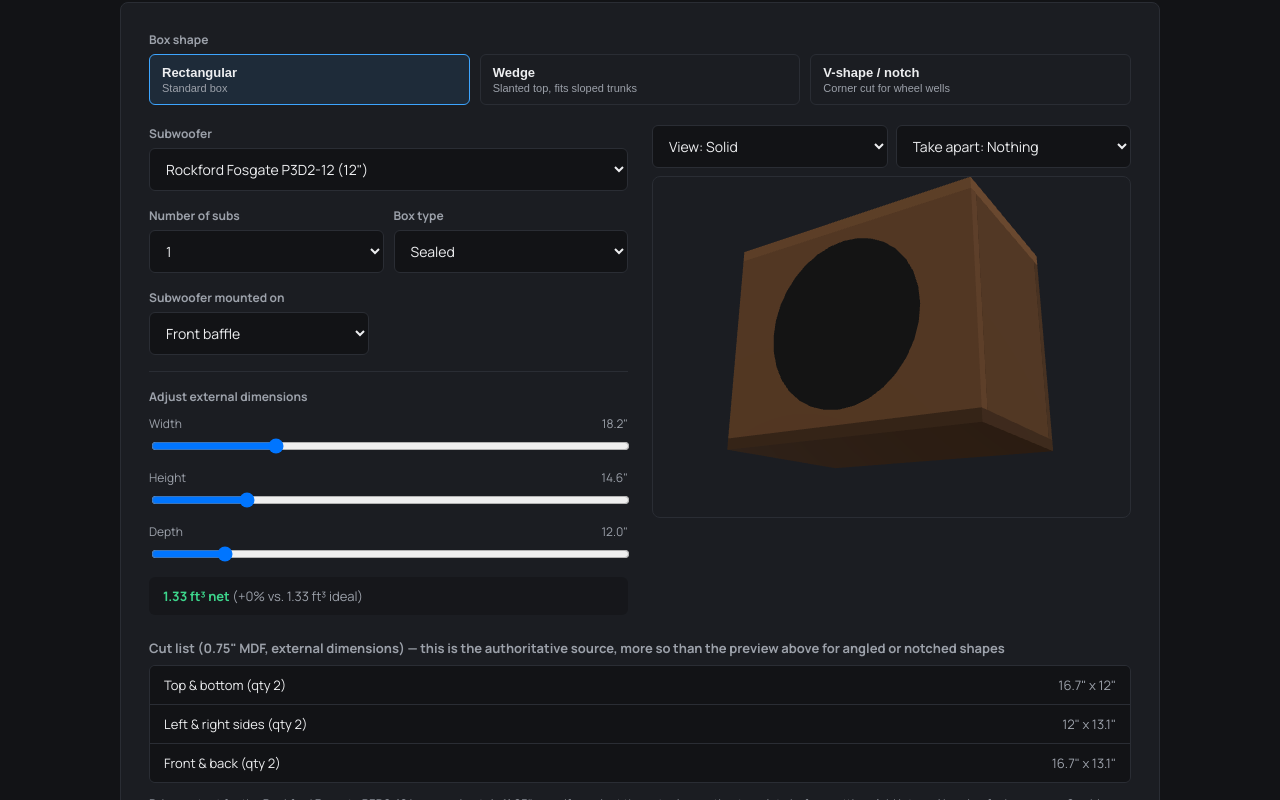
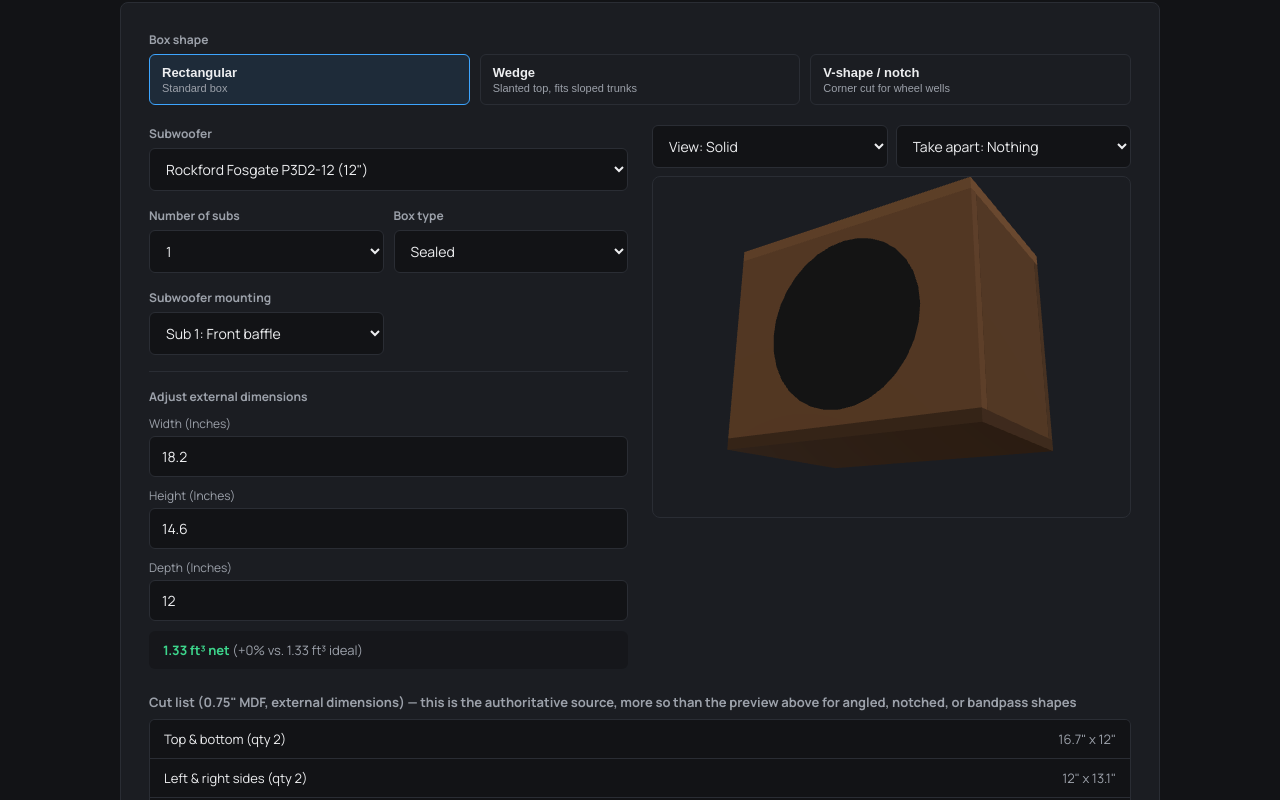
Before and after one commit to jarodhd429-max/decibel-garage, a React (Vite) app: page / in a window 1280 px wide. Shown: the part 920-1720 px from the top of the page. Built offline with nearby package versions, Linux system fonts and the light colour scheme.

Commit message:
Add files via upload

```diff
--- a/src/SubBoxDesigner.jsx
+++ b/src/SubBoxDesigner.jsx
@@ -1,4 +1,4 @@
-import { useState, useMemo, useRef } from "react";
+import { useState, useMemo, useRef, useEffect } from "react";
 import { SUB_DATABASE, subLabel } from "./subDatabase";
 import ThreeBoxView from "./ThreeBoxView.jsx";
 import { WedgeDiagram, NotchDiagram } from "./ShapeDiagram2D.jsx";
@@ -20,6 +20,8 @@ const C = {
   notch: "rgba(255,107,74,0.35)",
 };
 
+const WOOD = 0.75; // inches, 3/4" MDF
+
 function sealedNetVolumeLiters(vas, qts, qtcTarget = 0.707) {
   return vas / ((qtcTarget / qts) ** 2 - 1);
 }
@@ -36,10 +38,16 @@ function idealNetVolumeFt3({ vas, qts, boxType, numSubs, targetFb }) {
   return (single * numSubs) / 28.3168;
 }
 
-const WOOD = 0.75; // inches, 3/4" MDF
+function litersToIn3(l) {
+  return (l / 28.3168) * 1728;
+}
 
 function round1(n) {
   return Math.round(n * 10) / 10;
+}
+
+function isBandpassType(boxType) {
+  return boxType === "bandpass4" || boxType === "bandpass6";
 }
 
 export default function SubBoxDesigner() {
@@ -68,6 +76,12 @@ export default function SubBoxDesigner() {
   const [boxType, setBoxType] = useState("sealed");
   const [targetFb, setTargetFb] = useState(33);
 
+  // Bandpass-specific controls
+  const [chamberRatio, setChamberRatio] = useState(2); // front:rear volume ratio
+  const [rearFraction, setRearFraction] = useState(0.5); // rear chamber size as a fraction of Vas
+
+  const isBandpass = isBandpassType(boxType);
+
   const ideal = useMemo(
     () => idealNetVolumeFt3({ vas: sub.vas, qts: sub.qts, boxType, numSubs, targetFb }),
     [sub.vas, sub.qts, boxType, numSubs, targetFb]
@@ -76,6 +90,12 @@ export default function SubBoxDesigner() {
 
   // ---- Shape ----
   const [shapeType, setShapeType] = useState("rectangular"); // rectangular | wedge | notch
+
+  // Bandpass only makes sense for the rectangular shape -- fall back to sealed
+  // if the person switches to wedge/notch while a bandpass type is selected.
+  useEffect(() => {
+    if (shapeType !== "rectangular" && isBandpass) setBoxType("sealed");
+  }, [shapeType, isBandpass]);
 
   // Rectangular params
   const [rectExt, setRectExt] = useState(() => defaultRectFromVolume(idealIn3));
@@ -91,7 +111,8 @@ export default function SubBoxDesigner() {
 
   // Called when a panel is dragged in the 3D view. Directly sets the dragged
   // axis, then auto-solves one other axis to bring net volume back to the
-  // exact target -- same principle as the wedge/notch auto-solve.
+  // exact target -- same principle as the wedge/notch auto-solve. Not used
+  // for bandpass, where depth is always derived from the chamber volumes.
   function handlePanelDrag(axis, rawValue) {
     const MIN_DIM = 4;
     setRectExt((prev) => {
@@ -120,7 +141,7 @@ export default function SubBoxDesigner() {
 
   // Reset shape params to sensible defaults sized to current ideal volume when sub/box-type changes
   const lastIdealRef = useRef(idealIn3);
-  if (Math.abs(lastIdealRef.current - idealIn3) > 0.01) {
+  if (Math.abs(lastIdealRef.current - idealIn3) > 0.01 && !isBandpass) {
     lastIdealRef.current = idealIn3;
     setRectExt(defaultRectFromVolume(idealIn3));
   }
@@ -129,17 +150,59 @@ export default function SubBoxDesigner() {
   const [portShape, setPortShape] = useState("round"); // round | slotted
   const [portPlacement, setPortPlacement] = useState("front"); // front | side
 
-  // ---- Sub placement ----
-  const [subPlacement, setSubPlacement] = useState("front"); // front | top | side
+  // ---- Sub placement: one entry per sub, independently assignable ----
+  const [subPlacements, setSubPlacements] = useState(["front"]);
+  useEffect(() => {
+    setSubPlacements((prev) => {
+      if (prev.length === numSubs) return prev;
+      if (prev.length < numSubs) return [...prev, ...Array(numSubs - prev.length).fill("front")];
+      return prev.slice(0, numSubs);
+    });
+  }, [numSubs]);
+  function updateSubPlacement(index, value) {
+    setSubPlacements((prev) => prev.map((p, i) => (i === index ? value : p)));
+  }
 
   // ---- 3D view options (rectangular shape only) ----
   const [viewMode, setViewMode] = useState("solid"); // solid | wireframe
   const [explodeMode, setExplodeMode] = useState("none"); // none | all | topbottom | frontrear | leftright
 
+  // ---- Bandpass chamber volumes (used only when isBandpass) ----
+  let bandpass = null;
+  if (isBandpass) {
+    const rearSingleL = rearFraction * sub.vas;
+    const rearTotalL = rearSingleL * numSubs;
+    const frontTotalL = chamberRatio * rearTotalL;
+    bandpass = {
+      rearL: rearTotalL,
+      frontL: frontTotalL,
+      totalL: rearTotalL + frontTotalL,
+      rearIn3: litersToIn3(rearTotalL),
+      frontIn3: litersToIn3(frontTotalL),
+    };
+  }
+
   // ---- Derived geometry per shape ----
   let currentNetFt3, cuts, render3d, warning = null;
+  let effectiveRectExt = rectExt;
 
   if (shapeType === "rectangular") {
+    if (isBandpass) {
+      const iw = rectExt.width - 2 * WOOD;
+      const ih = rectExt.height - 2 * WOOD;
+      const crossArea = iw * ih;
+      const rearDepth = bandpass.rearIn3 / crossArea;
+      const frontDepth = bandpass.frontIn3 / crossArea;
+      const externalDepth = rearDepth + frontDepth + 3 * WOOD; // front wall + divider + back wall
+      effectiveRectExt = { width: rectExt.width, height: rectExt.height, depth: externalDepth };
+      currentNetFt3 = bandpass.totalL / 28.3168;
+      cuts = [
+        { panel: "Top & bottom", qty: 2, dims: `${round1(iw)}" x ${round1(externalDepth)}"` },
+        { panel: "Left & right sides", qty: 2, dims: `${round1(externalDepth)}" x ${round1(ih)}"` },
+        { panel: "Front & back (outer walls)", qty: 2, dims: `${round1(iw)}" x ${round1(ih)}"` },
+        { panel: "Center divider", qty: 1, dims: `${round1(iw)}" x ${round1(ih)}"` },
+      ];
+    } else {
       const iw = rectExt.width - 2 * WOOD;
       const ih = rectExt.height - 2 * WOOD;
       const id = rectExt.depth - 2 * WOOD;
@@ -149,6 +212,7 @@ export default function SubBoxDesigner() {
         { panel: "Left & right sides", qty: 2, dims: `${round1(rectExt.depth)}" x ${round1(rectExt.height - 2 * WOOD)}"` },
         { panel: "Front & back", qty: 2, dims: `${round1(rectExt.width - 2 * WOOD)}" x ${round1(rectExt.height - 2 * WOOD)}"` },
       ];
+    }
   } else if (shapeType === "wedge") {
     const iw = wedgeWidth - 2 * WOOD;
     const id = wedgeDepth - 2 * WOOD;
@@ -196,6 +260,7 @@ export default function SubBoxDesigner() {
 
   // ---- Port sizing (shape-agnostic: Helmholtz formula uses area & length) ----
   let port = null;
+  let portB = null; // second port, bandpass6 only
   if (boxType === "ported") {
     const portAreaIn2 = 14 * numSubs;
     let diameterEquivIn, portDesc;
@@ -203,10 +268,9 @@ export default function SubBoxDesigner() {
       diameterEquivIn = 2 * Math.sqrt(portAreaIn2 / Math.PI);
       portDesc = { kind: "round", diameterIn: round1(diameterEquivIn) };
     } else {
-      // Slotted: assume height = 4 inches tall (typical), solve width for area
       const slotHeight = 4;
       const slotWidth = portAreaIn2 / slotHeight;
-      diameterEquivIn = 2 * Math.sqrt(portAreaIn2 / Math.PI); // equivalent diameter for length formula
+      diameterEquivIn = 2 * Math.sqrt(portAreaIn2 / Math.PI);
       portDesc = { kind: "slotted", widthIn: round1(slotWidth), heightIn: slotHeight };
     }
     const portDiamCm = diameterEquivIn * 2.54;
@@ -214,6 +278,31 @@ export default function SubBoxDesigner() {
     const lengthCm = portedPortLengthCm(netLiters, targetFb, portDiamCm, 1);
     const lengthIn = round1(Math.max(lengthCm / 2.54, 2));
     port = { ...portDesc, lengthIn, placement: portPlacement };
+  } else if (isBandpass) {
+    const portAreaIn2 = 14 * numSubs;
+    const diameterEquivIn = 2 * Math.sqrt(portAreaIn2 / Math.PI);
+    const portDiamCm = diameterEquivIn * 2.54;
+
+    // Front (ported) chamber port -- present for both bandpass4 and bandpass6
+    const frontLengthCm = portedPortLengthCm(bandpass.frontL, targetFb, portDiamCm, 1);
+    port = {
+      kind: "round",
+      diameterIn: round1(diameterEquivIn),
+      lengthIn: round1(Math.max(frontLengthCm / 2.54, 2)),
+      placement: portPlacement,
+      label: boxType === "bandpass6" ? "Port A (front chamber)" : "Port",
+    };
+
+    if (boxType === "bandpass6") {
+      const rearLengthCm = portedPortLengthCm(bandpass.rearL, targetFb, portDiamCm, 1);
+      portB = {
+        kind: "round",
+        diameterIn: round1(diameterEquivIn),
+        lengthIn: round1(Math.max(rearLengthCm / 2.54, 2)),
+        placement: portPlacement,
+        label: "Port B (rear chamber)",
+      };
+    }
   }
 
   return (
@@ -295,22 +384,26 @@ export default function SubBoxDesigner() {
               <select value={boxType} onChange={(e) => setBoxType(e.target.value)} style={inputStyle}>
                 <option value="sealed">Sealed</option>
                 <option value="ported">Ported</option>
+                {shapeType === "rectangular" && <option value="bandpass4">4th order bandpass</option>}
+                {shapeType === "rectangular" && <option value="bandpass6">6th order bandpass</option>}
               </select>
             </Field>
           </div>
 
-          {boxType === "ported" && (
+          {(boxType === "ported" || isBandpass) && (
             <>
               <div style={{ display: "grid", gridTemplateColumns: "1fr 1fr", gap: 10, marginBottom: 16 }}>
                 <Field label="Target tuning (Hz)">
                   <input value={targetFb} onChange={(e) => setTargetFb(parseFloat(e.target.value) || 33)} style={inputStyle} inputMode="decimal" />
                 </Field>
+                {boxType === "ported" && (
                   <Field label="Port shape">
                     <select value={portShape} onChange={(e) => setPortShape(e.target.value)} style={inputStyle}>
                       <option value="round">Round</option>
                       <option value="slotted">Slotted</option>
                     </select>
                   </Field>
+                )}
               </div>
               <div style={{ marginBottom: 16, maxWidth: 220 }}>
                 <Field label="Port placement">
@@ -323,53 +416,99 @@ export default function SubBoxDesigner() {
             </>
           )}
 
-          <div style={{ marginBottom: 16, maxWidth: 220 }}>
-            <Field label="Subwoofer mounted on">
-              <select value={subPlacement} onChange={(e) => setSubPlacement(e.target.value)} style={inputStyle}>
-                <option value="front">Front baffle</option>
-                <option value="top">Top panel</option>
-                <option value="side">Side panel</option>
-              </select>
+          {isBandpass && (
+            <div style={{ display: "grid", gridTemplateColumns: "1fr 1fr", gap: 10, marginBottom: 16 }}>
+              <Field label="Rear chamber size (x Vas)">
+                <input value={rearFraction} onChange={(e) => setRearFraction(parseFloat(e.target.value) || 0.5)} style={inputStyle} inputMode="decimal" />
+              </Field>
+              <Field label="Chamber ratio (front:rear)">
+                <input value={chamberRatio} onChange={(e) => setChamberRatio(parseFloat(e.target.value) || 2)} style={inputStyle} inputMode="decimal" />
               </Field>
             </div>
+          )}
 
-          <div style={{ borderTop: `1px solid ${C.panelBorder}`, paddingTop: 16, marginBottom: 8 }}>
-            <div style={{ ...labelStyle, marginBottom: 10 }}>
-              {shapeType === "rectangular" && "Adjust external dimensions"}
-              {shapeType === "wedge" && "Adjust width, depth, and front height — back height auto-solves for volume"}
-              {shapeType === "notch" && "Adjust depth, height, and notch size — width auto-solves for volume"}
+          <div style={{ marginBottom: 16 }}>
+            <div style={labelStyle}>Subwoofer mounting</div>
+            <div style={{ display: "grid", gridTemplateColumns: "1fr 1fr", gap: 10 }}>
+              {subPlacements.map((placement, i) => (
+                <select
+                  key={i}
+                  value={placement}
+                  onChange={(e) => updateSubPlacement(i, e.target.value)}
+                  style={inputStyle}
+                >
+                  <option value="front">Sub {i + 1}: Front baffle</option>
+                  <option value="top">Sub {i + 1}: Top panel</option>
+                  <option value="side">Sub {i + 1}: Side panel</option>
+                </select>
+              ))}
+            </div>
           </div>
 
-            {shapeType === "rectangular" && ["width", "height", "depth"].map((key) => (
+          {shapeType === "rectangular" && !isBandpass && (
+            <div style={{ borderTop: `1px solid ${C.panelBorder}`, paddingTop: 16, marginBottom: 8 }}>
+              <div style={{ ...labelStyle, marginBottom: 10 }}>Adjust external dimensions</div>
+              {["width", "height", "depth"].map((key) => (
                 <Slider key={key} label={key} value={rectExt[key]} min={4} max={60}
                   onChange={(v) => setRectExt((p) => ({ ...p, [key]: v }))} />
               ))}
+            </div>
+          )}
+
+          {shapeType === "rectangular" && isBandpass && (
+            <div style={{ borderTop: `1px solid ${C.panelBorder}`, paddingTop: 16, marginBottom: 8 }}>
+              <div style={{ ...labelStyle, marginBottom: 10 }}>Adjust width and height — depth is derived from the chamber volumes</div>
+              <Slider label="width" value={rectExt.width} min={4} max={60} onChange={(v) => setRectExt((p) => ({ ...p, width: v }))} />
+              <Slider label="height" value={rectExt.height} min={4} max={60} onChange={(v) => setRectExt((p) => ({ ...p, height: v }))} />
+              <div style={{ fontSize: 13, color: C.textMuted, marginTop: 8 }}>
+                Depth (derived): <span style={{ color: C.text, fontWeight: 700 }}>{effectiveRectExt.depth.toFixed(1)}"</span>
+              </div>
+            </div>
+          )}
 
           {shapeType === "wedge" && (
-              <>
+            <div style={{ borderTop: `1px solid ${C.panelBorder}`, paddingTop: 16, marginBottom: 8 }}>
+              <div style={{ ...labelStyle, marginBottom: 10 }}>Adjust width, depth, and front height — back height auto-solves for volume</div>
               <Slider label="width" value={wedgeWidth} min={8} max={60} onChange={setWedgeWidth} />
               <Slider label="depth" value={wedgeDepth} min={6} max={40} onChange={setWedgeDepth} />
               <Slider label="front height" value={wedgeFrontHeight} min={4} max={30} onChange={setWedgeFrontHeight} />
-              </>
+            </div>
           )}
 
           {shapeType === "notch" && (
-              <>
+            <div style={{ borderTop: `1px solid ${C.panelBorder}`, paddingTop: 16, marginBottom: 8 }}>
+              <div style={{ ...labelStyle, marginBottom: 10 }}>Adjust depth, height, and notch size — width auto-solves for volume</div>
               <Slider label="depth" value={notchDepth} min={6} max={40} onChange={setNotchDepth} />
               <Slider label="height" value={notchHeight} min={6} max={30} onChange={setNotchHeight} />
               <Slider label="notch width" value={notchCutWidth} min={1} max={20} onChange={setNotchCutWidth} />
               <Slider label="notch depth" value={notchCutDepth} min={1} max={20} onChange={setNotchCutDepth} />
-              </>
+            </div>
           )}
+
+          {isBandpass ? (
+            <div style={{ padding: "10px 14px", borderRadius: 6, background: "rgba(0,0,0,0.2)", fontSize: 13, lineHeight: 1.6 }}>
+              <div>Rear chamber: <span style={{ fontWeight: 700 }}>{(bandpass.rearL / 28.3168).toFixed(2)} ft³</span></div>
+              <div>Front chamber: <span style={{ fontWeight: 700 }}>{(bandpass.frontL / 28.3168).toFixed(2)} ft³</span></div>
+              <div>Total: <span style={{ fontWeight: 700 }}>{currentNetFt3.toFixed(2)} ft³</span></div>
             </div>
-
+          ) : (
             <div style={{ padding: "10px 14px", borderRadius: 6, background: "rgba(0,0,0,0.2)", fontSize: 13 }}>
               <span style={{ color: volColor, fontWeight: 700 }}>{currentNetFt3.toFixed(2)} ft³ net</span>{" "}
               <span style={{ color: C.textMuted }}>
                 ({diffPct >= 0 ? "+" : ""}{diffPct.toFixed(0)}% vs. {ideal.toFixed(2)} ft³ ideal)
               </span>
             </div>
+          )}
           {warning && <div style={{ marginTop: 10, fontSize: 12, color: C.warn }}>{warning}</div>}
+          {isBandpass && (
+            <div style={{ marginTop: 10, fontSize: 12, color: C.textMuted, lineHeight: 1.5 }}>
+              This uses the widely-used ratio-based starting point for bandpass design
+              (rear chamber sized from Vas, front chamber sized as a ratio of the rear).
+              Bandpass response is more sensitive to exact volumes than sealed or ported —
+              treat this as a solid starting point, and verify with simulation software
+              like WinISD before committing to a final tuning.
+            </div>
+          )}
         </div>
 
         {/* Preview: real 3D for rectangular, 2D technical drawing for angled/notched shapes */}
@@ -392,16 +531,16 @@ export default function SubBoxDesigner() {
           <div style={{ background: C.panel, border: `1px solid ${C.panelBorder}`, borderRadius: 8, overflow: "hidden" }}>
           {shapeType === "rectangular" && (
             <ThreeBoxView
-              width={rectExt.width}
-              height={rectExt.height}
-              depth={rectExt.depth}
+              width={effectiveRectExt.width}
+              height={effectiveRectExt.height}
+              depth={effectiveRectExt.depth}
               numSubs={numSubs}
               cutoutIn={sub.cutoutIn}
-              subPlacement={subPlacement}
+              subPlacements={subPlacements}
               port={port}
               viewMode={viewMode}
               explodeMode={explodeMode}
-              onPanelDrag={handlePanelDrag}
+              onPanelDrag={isBandpass ? undefined : handlePanelDrag}
             />
           )}
           {shapeType === "wedge" && (
@@ -421,13 +560,19 @@ export default function SubBoxDesigner() {
             />
           )}
           </div>
+          {isBandpass && (
+            <div style={{ fontSize: 12, color: C.textMuted, marginTop: 8 }}>
+              The internal divider between chambers isn't shown in this preview yet —
+              the cut list below is the authoritative build reference for bandpass boxes.
+            </div>
+          )}
         </div>
       </div>
 
       {/* Cut list */}
       <div style={{ marginTop: 24 }}>
         <div style={{ fontSize: 13, color: C.textMuted, marginBottom: 8, fontWeight: 600 }}>
-          Cut list (0.75" MDF, external dimensions) — this is the authoritative source, more so than the preview above for angled or notched shapes
+          Cut list (0.75" MDF, external dimensions) — this is the authoritative source, more so than the preview above for angled, notched, or bandpass shapes
         </div>
         <div style={{ border: `1px solid ${C.panelBorder}`, borderRadius: 6, overflow: "hidden" }}>
           {cuts.map((row, i) => (
@@ -438,12 +583,20 @@ export default function SubBoxDesigner() {
           ))}
           {port && (
             <div style={{ display: "flex", justifyContent: "space-between", gap: 12, padding: "10px 14px", fontSize: 13, borderTop: `1px solid ${C.panelBorder}`, background: C.bg }}>
-              <span>Port ({port.kind}, {port.placement === "front" ? "front baffle" : "side panel"})</span>
+              <span>{port.label || `Port (${port.kind}, ${port.placement === "front" ? "front baffle" : "side panel"})`}</span>
               <span style={{ color: C.textMuted, textAlign: "right" }}>
                 {port.kind === "round"
                   ? `${port.diameterIn}" diameter x ${port.lengthIn}" long`
                   : `${port.widthIn}" x ${port.heightIn}" slot x ${port.lengthIn}" long`}
                 , tuned to {targetFb} Hz
+              </span>
+            </div>
+          )}
+          {portB && (
+            <div style={{ display: "flex", justifyContent: "space-between", gap: 12, padding: "10px 14px", fontSize: 13, borderTop: `1px solid ${C.panelBorder}`, background: C.bg }}>
+              <span>{portB.label}</span>
+              <span style={{ color: C.textMuted, textAlign: "right" }}>
+                {portB.diameterIn}" diameter x {portB.lengthIn}" long, tuned to {targetFb} Hz
               </span>
             </div>
           )}
@@ -459,18 +612,39 @@ export default function SubBoxDesigner() {
 }
 
 function Slider({ label, value, min, max, onChange }) {
+  const [text, setText] = useState(String(Math.round(value * 10) / 10));
+
+  useEffect(() => {
+    setText(String(Math.round(value * 10) / 10));
+  }, [value]);
+
+  function commit() {
+    const parsed = parseFloat(text);
+    if (!isNaN(parsed)) {
+      const clamped = Math.max(min, Math.min(max, parsed));
+      onChange(clamped);
+    } else {
+      setText(String(Math.round(value * 10) / 10));
+    }
+  }
+
   return (
     <div style={{ marginBottom: 10 }}>
-      <div style={{ display: "flex", justifyContent: "space-between", fontSize: 12, color: "#9CA1AA", marginBottom: 4 }}>
-        <span style={{ textTransform: "capitalize" }}>{label}</span>
-        <span>{value.toFixed(1)}"</span>
+      <div style={{ fontSize: 12, color: "#9CA1AA", marginBottom: 4, textTransform: "capitalize" }}>
+        {label} (inches)
       </div>
-      <input type="range" min={min} max={max} step={0.1} value={value}
-        onChange={(e) => onChange(parseFloat(e.target.value))} style={{ width: "100%" }} />
+      <input
+        type="text"
+        inputMode="decimal"
+        value={text}
+        onChange={(e) => setText(e.target.value)}
+        onBlur={commit}
+        onKeyDown={(e) => { if (e.key === "Enter") e.target.blur(); }}
+        style={inputStyle}
+      />
     </div>
   );
 }
-
 
 function Field({ label, children }) {
   return (<div><div style={labelStyle}>{label}</div>{children}</div>);
```
Also changed, not shown: src/ThreeBoxView.jsx (+42 -21 lines). Lines whose indentation alone changed are shown as unchanged.
